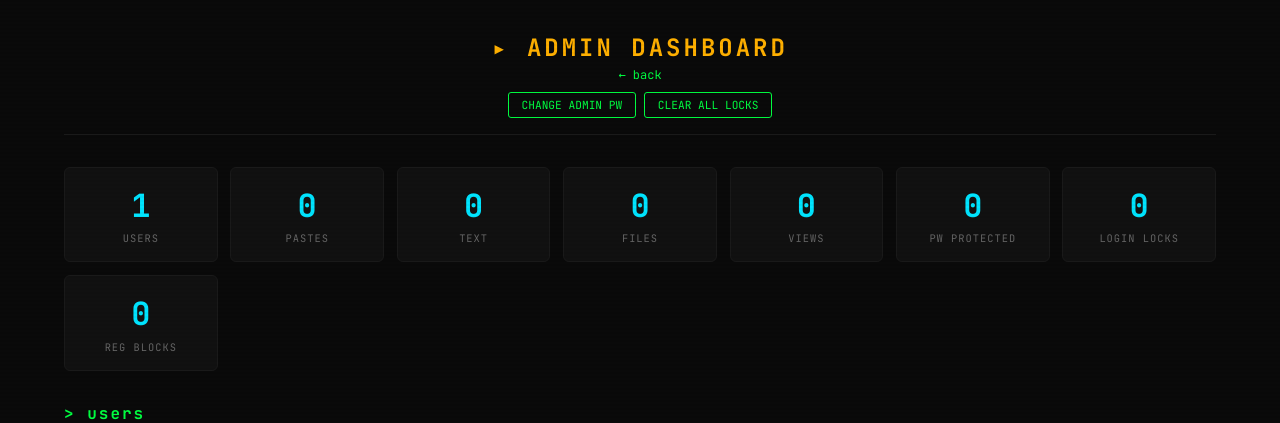
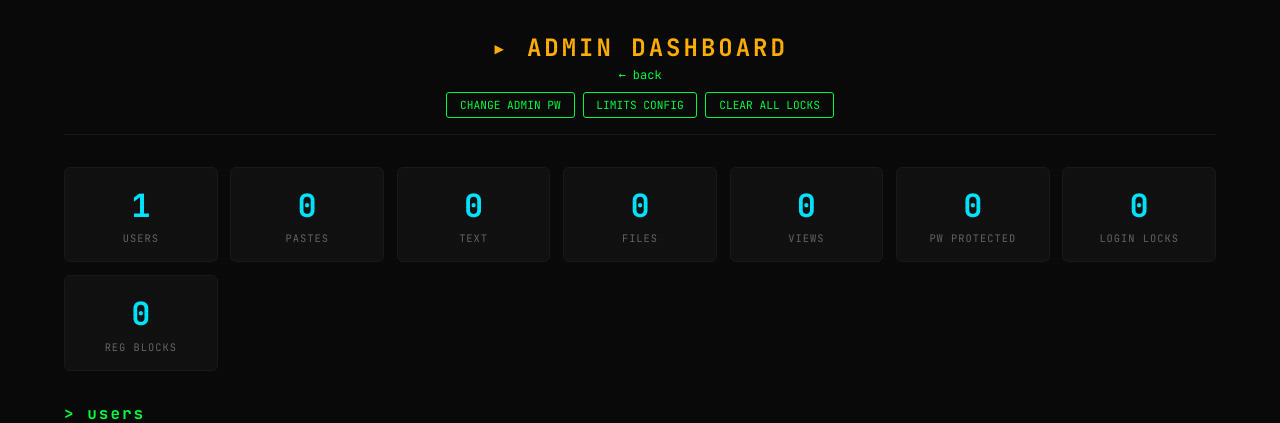
Before and after one commit to HlusiHenry/secdrop, a Flask app: page /admin in a window 1280 px wide. Shown: the top 423 px of the page. Run offline with Flask 3, Linux system fonts and the light colour scheme; the visitor is signed in with stand-in values (Sample User, id 1); data comes from the database, SQL or seed files in the repository; data that the repository does not hold is empty.

Commit message:
Configurable rate limits + upload/request blocks in list

```diff
--- a/app.py
+++ b/app.py
@@ -567,6 +567,16 @@ def api_admin_blocked():
         recent = [t for t in times if now - t < 60]
         if len(recent) >= MAX_REGISTERS_PER_MIN:
             blocked.append({"target": ip, "attempts": len(recent), "type": "register"})
+    # Upload limits
+    for ip, times in _upload_counts.items():
+        recent = [t for t in times if now - t < 3600]
+        if len(recent) >= UPLOAD_LIMIT_PER_HOUR:
+            blocked.append({"target": ip, "attempts": len(recent), "type": "upload"})
+    # Request floods
+    for ip, times in _request_counts.items():
+        recent = [t for t in times if now - t < 60]
+        if len(recent) >= MAX_REQUESTS_PER_MIN:
+            blocked.append({"target": ip, "attempts": len(recent), "type": "request"})
     # Permanent blocks
     for ip in _ip_blocklist:
         blocked.append({"target": ip, "attempts": 0, "type": "permablock"})
@@ -587,11 +597,30 @@ def admin_clear_locks():
 def admin_unlock_target(target):
     if not is_admin():
         return jsonify({"error": "Unauthorized"}), 403
-    # target is the identifier from blocked list (username, ip, etc.)
     _login_fails.pop(target, None)
     _register_times.pop(target, None)
     _upload_counts.pop(target, None)
+    _request_counts.pop(target, None)
     return jsonify({"ok": True})
+
+@app.route("/api/admin/config", methods=["GET", "POST"])
+def admin_config():
+    if not is_admin():
+        return jsonify({"error": "Unauthorized"}), 403
+    global MAX_LOGIN_FAILS, MAX_REGISTERS_PER_MIN, UPLOAD_LIMIT_PER_HOUR, MAX_REQUESTS_PER_MIN
+    if request.method == "POST":
+        data = request.get_json() or {}
+        if "login_fails" in data: MAX_LOGIN_FAILS = max(1, int(data["login_fails"]))
+        if "registers" in data: MAX_REGISTERS_PER_MIN = max(1, int(data["registers"]))
+        if "uploads" in data: UPLOAD_LIMIT_PER_HOUR = max(1, int(data["uploads"]))
+        if "requests" in data: MAX_REQUESTS_PER_MIN = max(10, int(data["requests"]))
+        return jsonify({"ok": True})
+    return jsonify({
+        "login_fails": MAX_LOGIN_FAILS,
+        "registers": MAX_REGISTERS_PER_MIN,
+        "uploads": UPLOAD_LIMIT_PER_HOUR,
+        "requests": MAX_REQUESTS_PER_MIN,
+    })
 
 @app.route("/api/admin/block-ip", methods=["POST"])
 def admin_block_ip():
--- a/templates/admin.html
+++ b/templates/admin.html
@@ -48,6 +48,7 @@
     <a href="/">← back</a>
     <div class="btn-row">
       <button onclick="toggleAdminPw()">CHANGE ADMIN PW</button>
+      <button onclick="toggleConfig()">LIMITS CONFIG</button>
       <button onclick="clearAllLocks()" style="border-color:var(--green);color:var(--green)">CLEAR ALL LOCKS</button>
     </div>
   </header>
@@ -59,6 +60,18 @@
     <input type="password" id="adm-new-pw2" placeholder="Repeat">
     <button onclick="saveAdminPw()">SAVE</button>
     <div id="admin-pw-msg" style="font-size:0.65rem;margin-top:0.5rem;display:none"></div>
+  </div>
+
+  <div class="admin-pw-box" id="config-box">
+    <div style="color:var(--cyan);margin-bottom:0.8rem;font-size:0.8rem">&gt; rate_limits_config</div>
+    <div style="display:grid;grid-template-columns:1fr 1fr;gap:0.4rem;font-size:0.7rem">
+      <span>Max login fails:</span><input type="number" id="cfg-login" min="1" max="100" style="background:var(--bg);border:1px solid var(--border);color:var(--text);padding:0.2rem;font-family:inherit;border-radius:3px">
+      <span>Max registers/min:</span><input type="number" id="cfg-reg" min="1" max="100" style="background:var(--bg);border:1px solid var(--border);color:var(--text);padding:0.2rem;font-family:inherit;border-radius:3px">
+      <span>Max uploads/hour:</span><input type="number" id="cfg-upload" min="1" max="500" style="background:var(--bg);border:1px solid var(--border);color:var(--text);padding:0.2rem;font-family:inherit;border-radius:3px">
+      <span>Max requests/min:</span><input type="number" id="cfg-req" min="10" max="1000" style="background:var(--bg);border:1px solid var(--border);color:var(--text);padding:0.2rem;font-family:inherit;border-radius:3px">
+    </div>
+    <button onclick="saveConfig()" style="margin-top:0.5rem">SAVE CONFIG</button>
+    <div id="config-msg" style="font-size:0.65rem;margin-top:0.5rem;display:none"></div>
   </div>
 
   <div class="stats" id="stats">
@@ -244,6 +257,30 @@ function toggleAdminPw() {
   const b = document.getElementById('admin-pw-box');
   b.style.display = b.style.display === 'none' ? 'block' : 'none';
 }
+function toggleConfig() {
+  const b = document.getElementById('config-box');
+  b.style.display = b.style.display === 'none' ? 'block' : 'none';
+  if (b.style.display === 'block') loadConfig();
+}
+async function loadConfig() {
+  const c = await api('/api/admin/config');
+  document.getElementById('cfg-login').value = c.login_fails;
+  document.getElementById('cfg-reg').value = c.registers;
+  document.getElementById('cfg-upload').value = c.uploads;
+  document.getElementById('cfg-req').value = c.requests;
+}
+async function saveConfig() {
+  const d = await api('/api/admin/config', {method:'POST', body:JSON.stringify({
+    login_fails: parseInt(document.getElementById('cfg-login').value),
+    registers: parseInt(document.getElementById('cfg-reg').value),
+    uploads: parseInt(document.getElementById('cfg-upload').value),
+    requests: parseInt(document.getElementById('cfg-req').value),
+  })});
+  const msg = document.getElementById('config-msg');
+  msg.textContent = d.ok ? 'Saved!' : (d.error||'Error');
+  msg.style.color = d.ok ? 'var(--green)' : 'var(--red)';
+  msg.style.display = 'block';
+}
 async function saveAdminPw() {
   const oldPw = document.getElementById('adm-old-pw').value;
   const newPw = document.getElementById('adm-new-pw').value;
```
